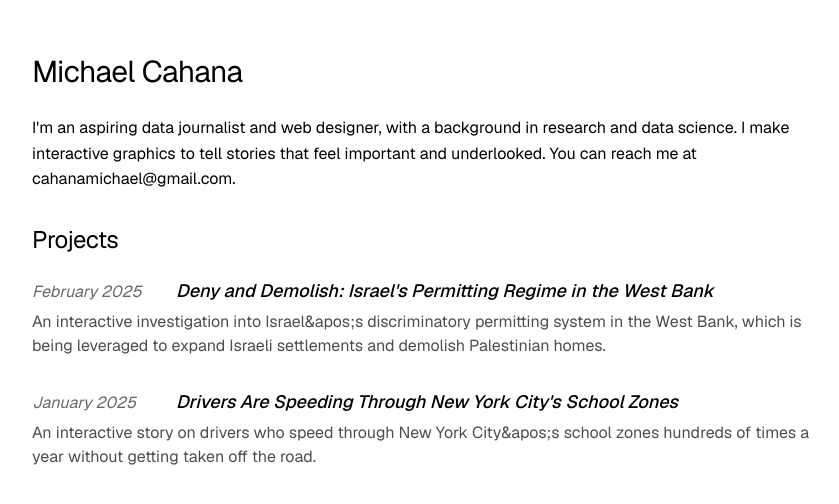
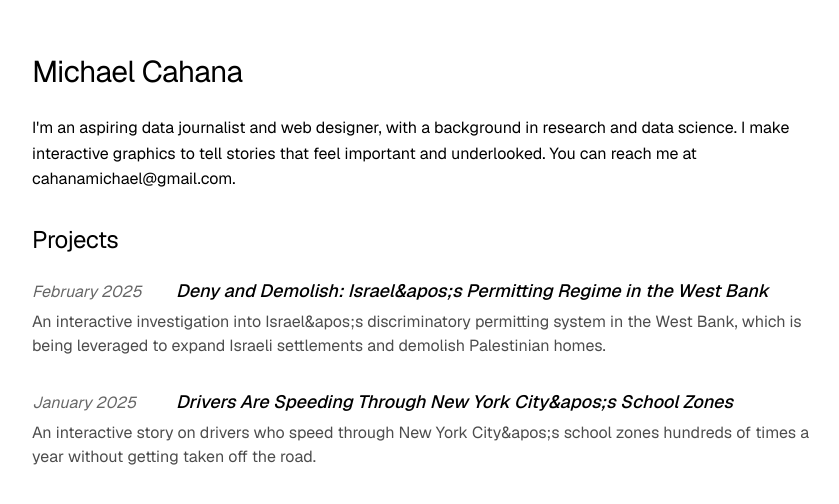
Before and after one commit to m-cahana/portfolio, a Next.js app: page / in a window 1280 px wide. Shown: the part 108-612 px from the top of the page, without its empty margins (208-1047 px from the left). Built offline with nearby package versions, Linux system fonts and the light colour scheme.

Commit message:
more apostraphe fixes

```diff
--- a/app/page.js
+++ b/app/page.js
@@ -8,7 +8,8 @@ export default function Home() {
 
   const projects = [
     {
-      title: "Deny and Demolish: Israel's Permitting Regime in the West Bank",
+      title:
+        "Deny and Demolish: Israel&apos;s Permitting Regime in the West Bank",
       description:
         "An interactive investigation into Israel&apos;s discriminatory permitting system in the West Bank, which is being leveraged to expand Israeli settlements and demolish Palestinian homes.",
       path: "/west-bank-demolitions",
@@ -16,7 +17,7 @@ export default function Home() {
       image: "/west_bank_demolitions.jpeg",
     },
     {
-      title: "Drivers Are Speeding Through New York City's School Zones",
+      title: "Drivers Are Speeding Through New York City&apos;s School Zones",
       description:
         "An interactive story on drivers who speed through New York City&apos;s school zones hundreds of times a year without getting taken off the road.",
       path: "/nyc-violations",
```
